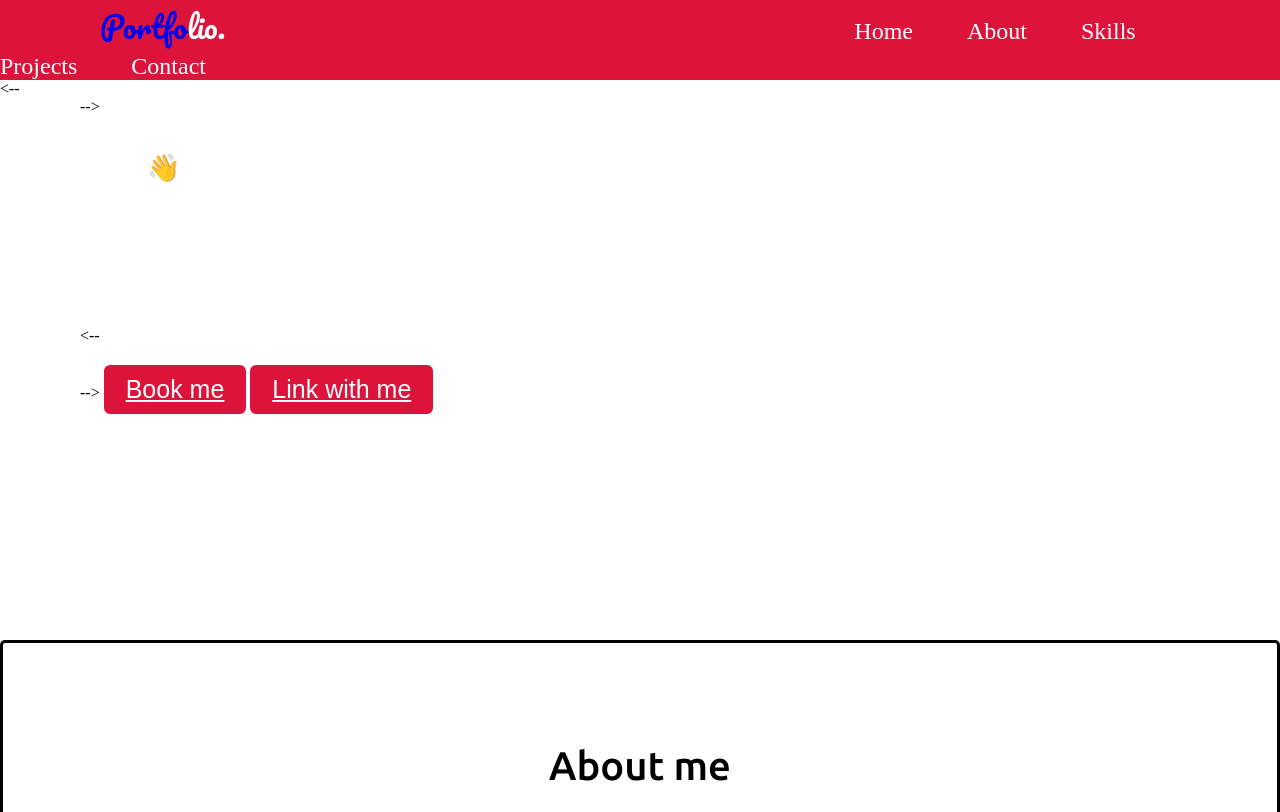
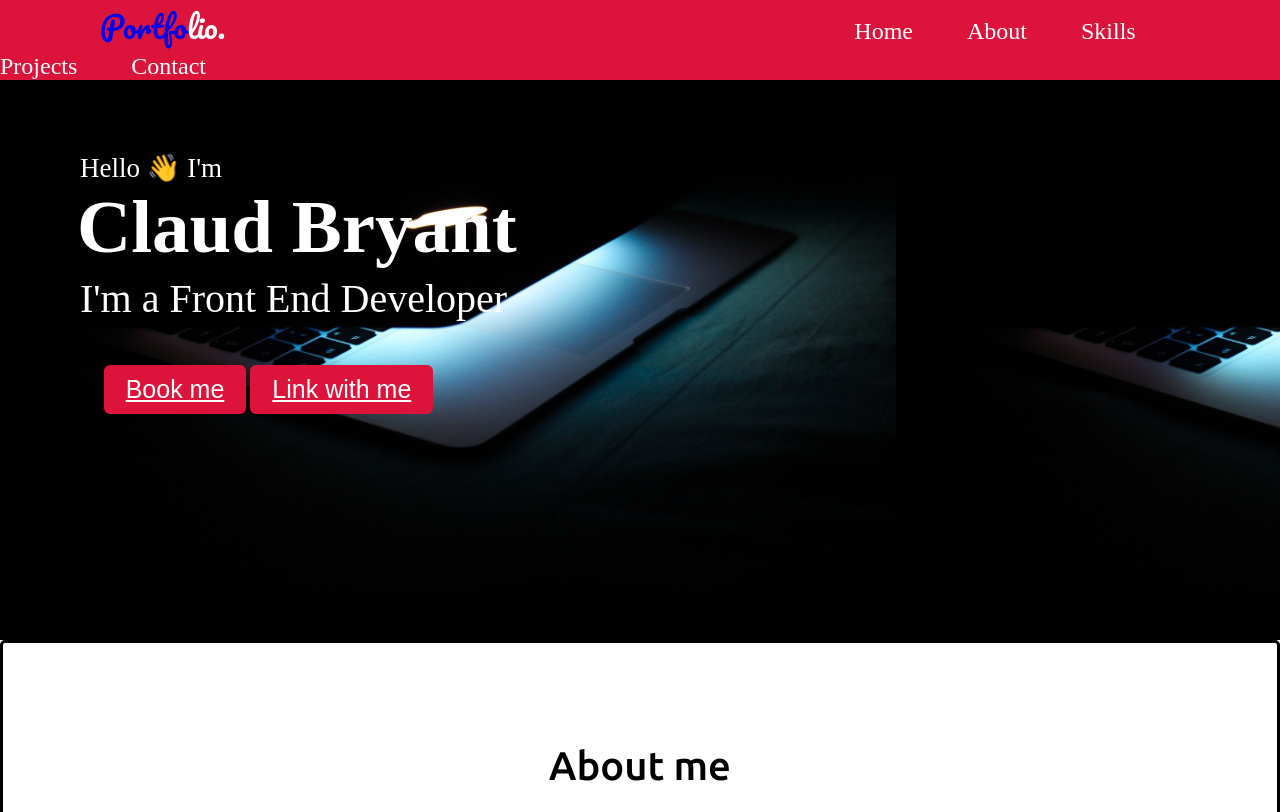
Before and after one commit to claudbryant/Portfolio, a plain HTML site: page index.html in a window 1280 px wide. Shown: the top 812 px of the page. Drawn offline with Linux system fonts and the light colour scheme.

Commit message:
upload refresh 2

```diff
--- a/style/style.css
+++ b/style/style.css
@@ -26,7 +26,7 @@ font-size: x-large;
 
 header{
   background-size: cover;
-  background-image: url(/IMG/bannernew.jpg);
+  background-image: url(/Portfolio/IMG/bannernew.jpg);
   height: 80vh;
   background-size: 70%;
   min-height: 500px;
```
Also changed, not shown: IMG/bannernew.jpg (added).
